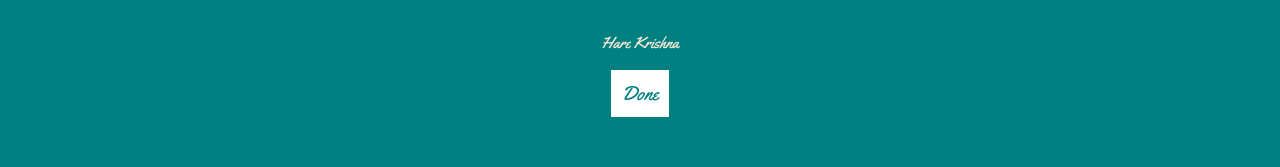
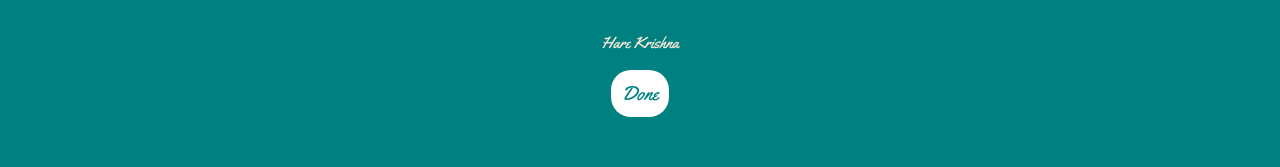
Before and after one commit to ashaytiwari/React-Portfolio-Website, a React (Create React App) app: page / in a window 1280 px wide. Shown: the part 419-586 px from the top of the page. Built offline with nearby package versions, Linux system fonts and the light colour scheme.

Commit message:
UI: minor ui changes

```diff
--- a/src/components/button.module.css
+++ b/src/components/button.module.css
@@ -6,4 +6,5 @@
   padding: 10px;
   outline: none;
   border: none;
+  border-radius: 20px;
 }
```
